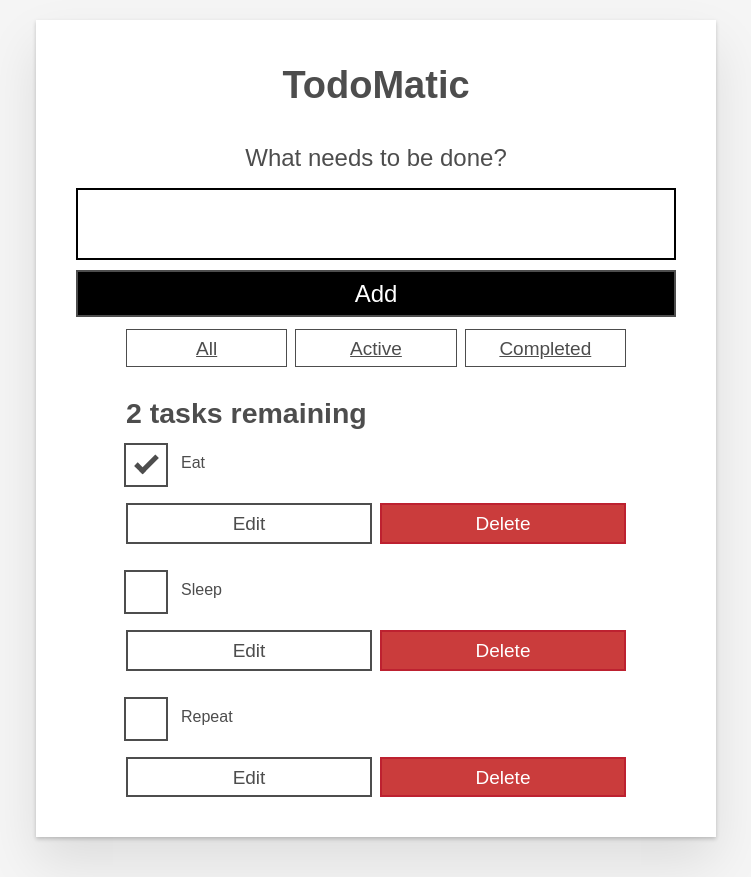
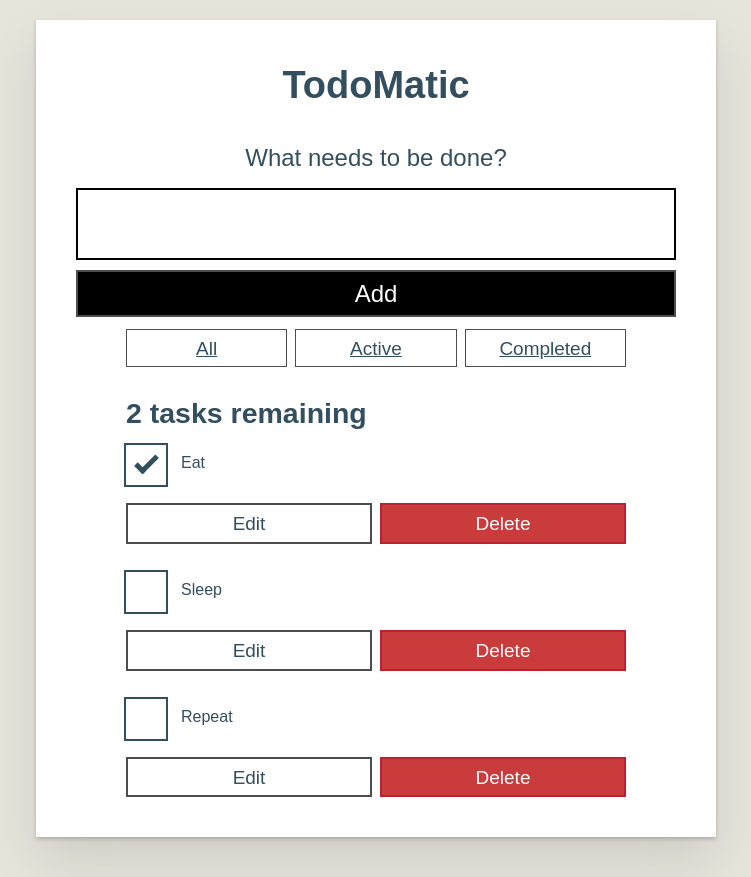
Before and after one commit to jensdanb/moztodo, a React (Vite) app: page / in a window 1280 px wide. Shown: the whole page, without its empty margins (264-1015 px from the left). Built offline with nearby package versions, Linux system fonts and the light colour scheme.

Commit message:
Started coloring

```diff
--- /dev/null
+++ b/src/color.css
@@ -0,0 +1,22 @@
+:root{
+    color-scheme: light dark;
+}
+@media (prefers-color-scheme: light){
+    body{
+        --text-color: #1d252f;
+        --background-color: #e6e4db;
+        --primary-color: #334f5f;
+        --secondary-color: #9eadb7;
+        --accent-color: #d17f64;
+    }
+}
+
+@media (prefers-color-scheme: dark){
+    body{
+        --text-color: #d0d8e2;
+        --background-color: #242219;
+        --primary-color: #264d5e;
+        --secondary-color: #485761;
+        --accent-color: #99492e;
+    }
+}
--- a/src/index.css
+++ b/src/index.css
@@ -5,7 +5,7 @@
   box-sizing: border-box;
 }
 *:focus-visible {
-  outline: 3px dashed #228bec;
+  outline: 2px dashed #228bec;
   outline-offset: 0;
 }
 html {
@@ -54,8 +54,8 @@ input[type="text"] {
   border-radius: 0;
 }
 body {
-  background-color: #f5f5f5;
-  color: #4d4d4d;
+  background-color: var(--background-color);
+  color: var(--primary-color);
   font:
     1.6rem/1.25 Arial,
     sans-serif;
@@ -63,6 +63,7 @@ body {
   max-width: 68rem;
   width: 100%;
 }
+
 @media screen and (min-width: 620px) {
   body {
     font-size: 1.9rem;
--- a/src/main.jsx
+++ b/src/main.jsx
@@ -2,6 +2,7 @@ import React from 'react'
 import ReactDOM from 'react-dom/client'
 import App from './App.jsx'
 import './index.css'
+import './color.css'
 
 const initialTasks = [
   { id: "todo-0", name: "Eat", completed: true },
```
Also changed, not shown: src/components/SaveButton.jsx (added).
